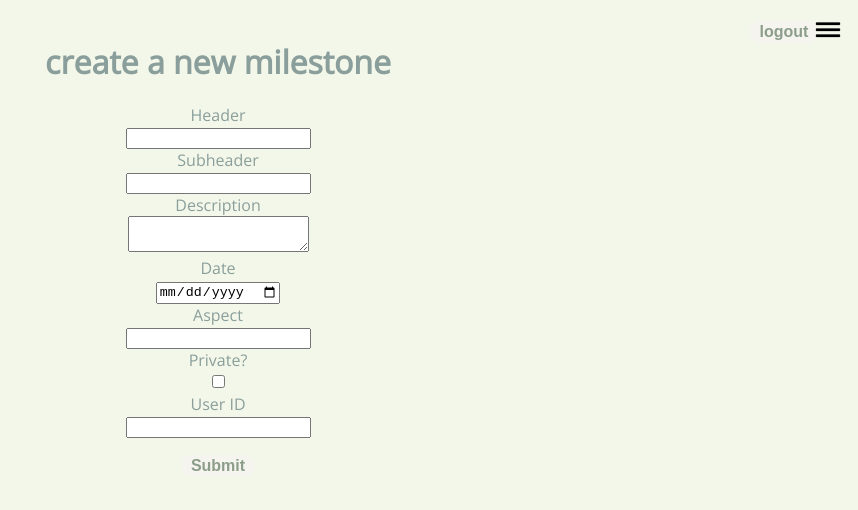
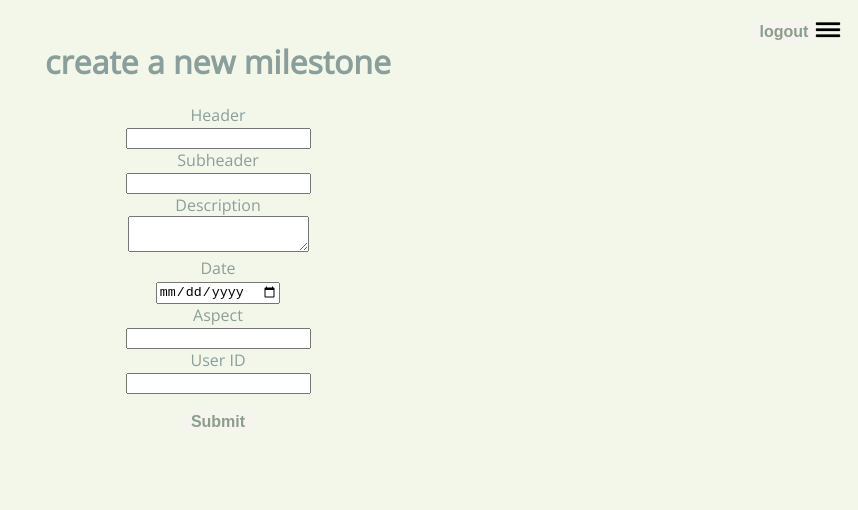
Before and after one commit to sofiakatzman/Milestones, a React (Create React App) app in the folder client/: page /create in a window 1280 px wide. Shown: the top 510 px of the page, without its empty margins (422-1280 px from the left). Built offline with nearby package versions, Linux system fonts and the light colour scheme; no server answers.

Commit message:
remove privacy label until further notice

```diff
--- a/client/src/components/Create.js
+++ b/client/src/components/Create.js
@@ -16,7 +16,7 @@ function Create() {
       description: '',
       date: '',
       aspect_id: '',
-      is_private: '',
+      // is_private: '',
       user_id: '',
     },
     validationSchema: formSchema,
@@ -78,14 +78,14 @@ function Create() {
         value={formik.values.aspect_id}
         onChange={formik.handleChange} />
       <br/>
-      <label>Private?</label> <br/>
+      {/* <label>Private?</label> <br/>
       <input
         type="checkbox"
         name="is_private"
         checked={formik.values.is_private}
         onChange={handleCheckboxChange}
       />
-      <br/>
+      <br/> */}
       <label>User ID</label> <br/>
       <input type="number"
         name="user_id"
```
